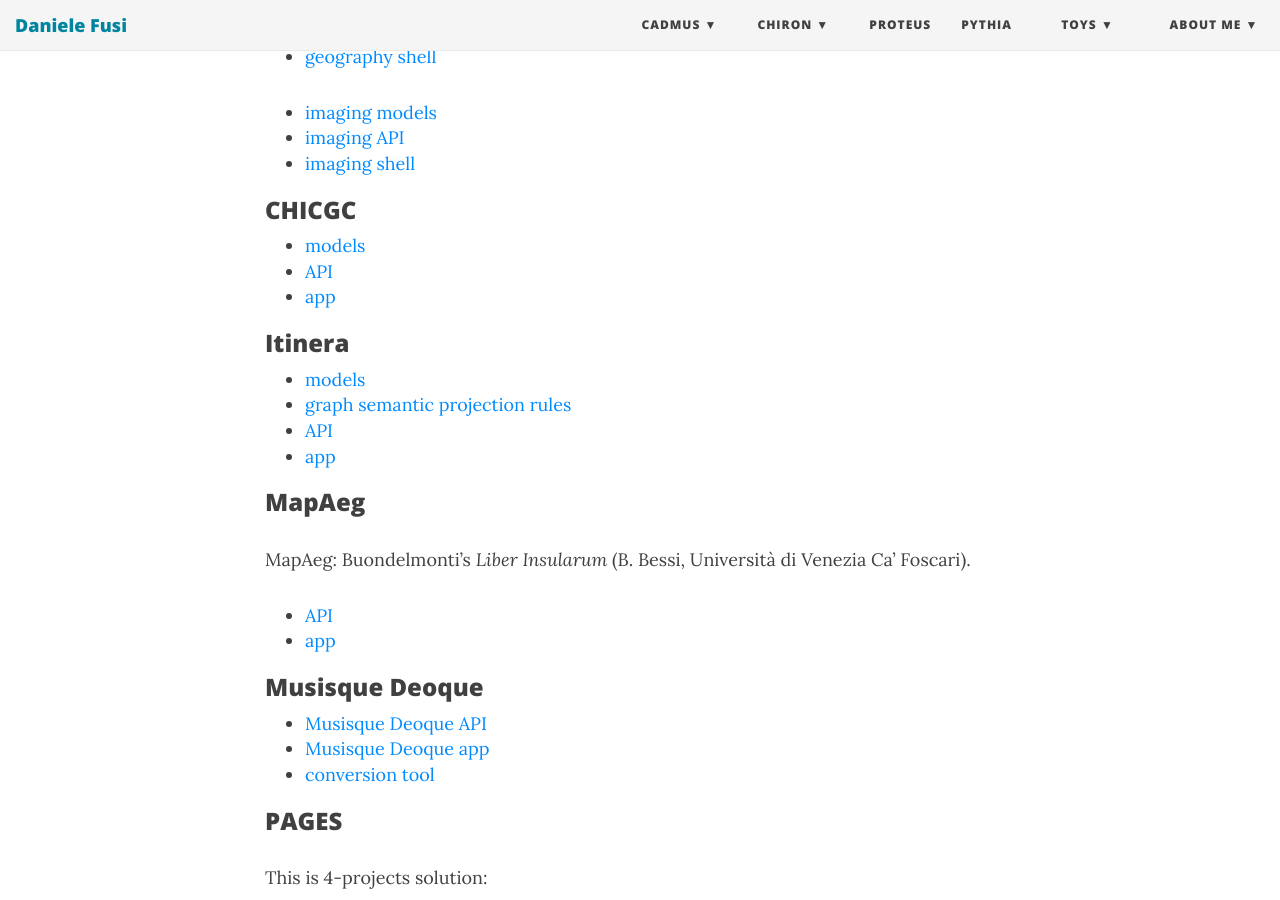
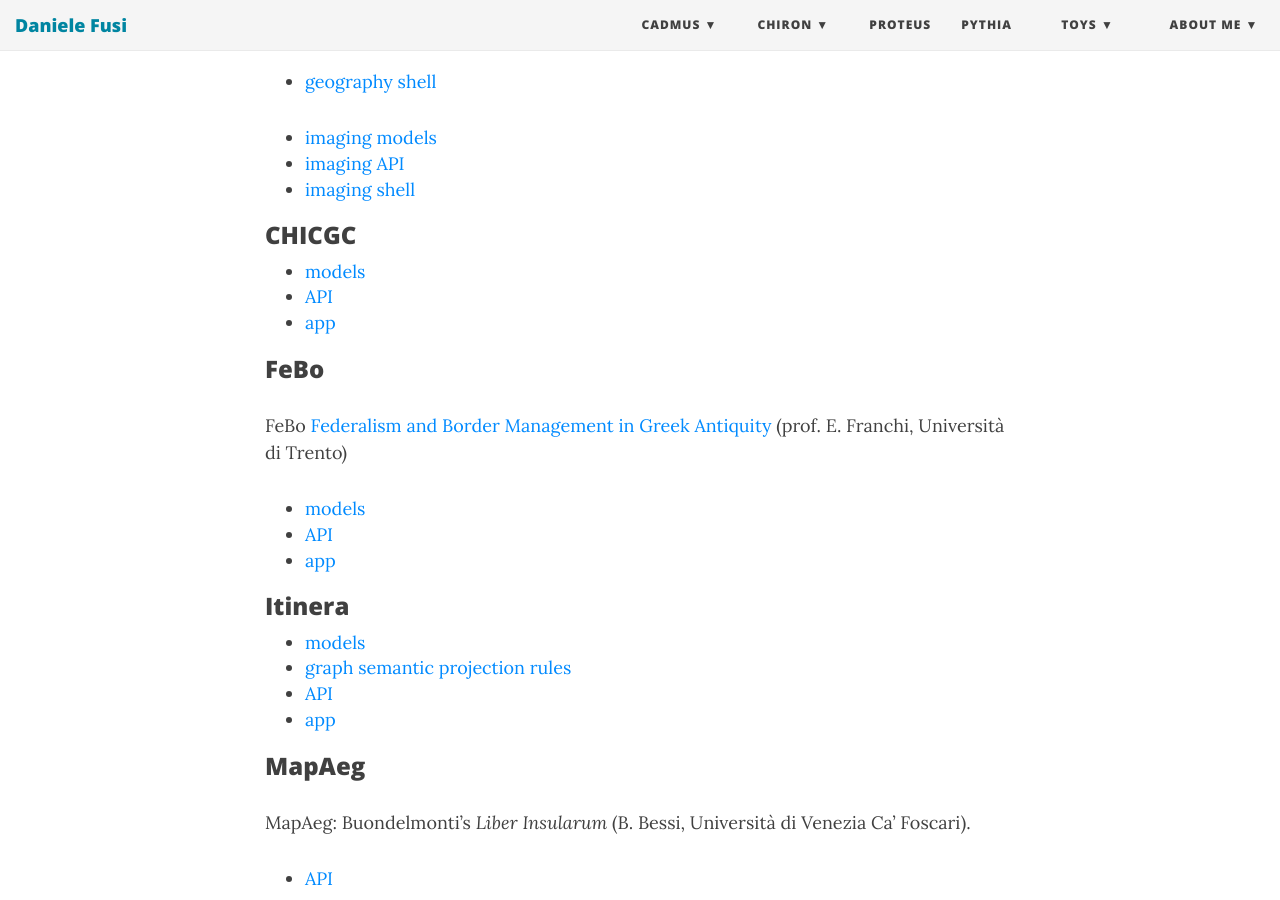
Before and after one commit to Myrmex/overview, a Jekyll site: the page built from cadmus/projects.md, in a window 1280 px wide and 900 px high, scrolled down 2949 px. Built offline with Jekyll 4.4.1, drawn with Linux system fonts in a browser that asks for light colours; nearby versions of some CDN libraries.

Commit message:
Update projects.md

```diff
--- a/cadmus/projects.md
+++ b/cadmus/projects.md
@@ -9,6 +9,7 @@ subtitle: "Directory"
 - [Code Repositories](#code-repositories)
   - [General Modules](#general-modules)
   - [CHICGC](#chicgc)
+  - [FeBo](#febo)
   - [Itinera](#itinera)
   - [MapAeg](#mapaeg)
   - [Musisque Deoque](#musisque-deoque)
@@ -103,6 +104,14 @@ The top row lists the projects, while the columns list the parts and fragments.
 - [API](https://github.com/vedph/cadmus-chgc-api)
 - [app](https://github.com/vedph/cadmus-chgc-app)
 
+### FeBo
+
+FeBo [Federalism and Border Management in Greek Antiquity](https://webmagazine.unitn.it/ciclo/lettere/115704/febo-federalism-and-border-management-in-greek-antiquity) (prof. E. Franchi, Università di Trento)
+
+- [models](https://github.com/vedph/cadmus-febo)
+- [API](https://github.com/vedph/cadmus-febo-api)
+- [app](https://github.com/vedph/cadmus-febo-app)
+
 ### Itinera
 
 - [models](https://github.com/vedph/cadmus_itinera)
```
